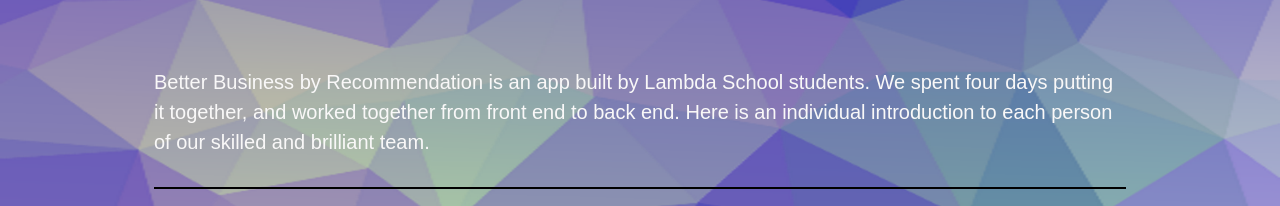
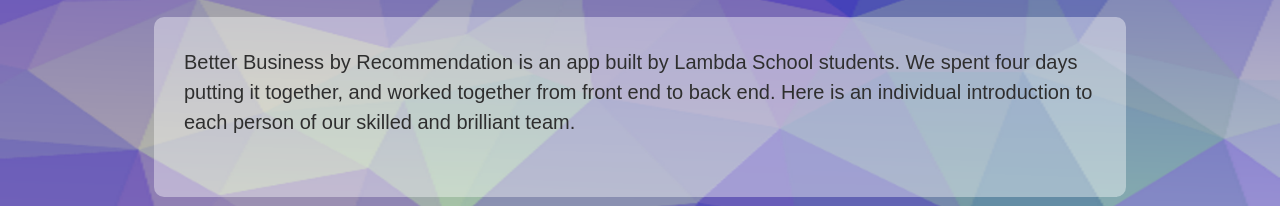
Before and after one commit to Business-Recommendation/web-ui, a website: page about.html in a window 1280 px wide. Shown: the part 59-265 px from the top of the page. Drawn offline with Linux system fonts and the light colour scheme.

Commit message:
finish styling

```diff
--- a/less/about.less
+++ b/less/about.less
@@ -3,10 +3,11 @@
     align-items: center;
     justify-content: center;
     margin: 20px auto;
-    padding-top: 5rem;
     width: 90%;
-    border-bottom: 2px solid black;
-    color: @acccent-secondary-light;
+    background-color: rgba(255,255,255,0.4);
+    color: @base-secondary-dark;
+    padding: 3rem;
+    border-radius: 10px;
     p{
         padding-bottom: 30px;
         font-size: 2rem;
--- a/less/homepage.less
+++ b/less/homepage.less
@@ -10,7 +10,7 @@
         padding: 10rem 3rem 10rem 3rem;
         border-radius: 0px 20px;
         background: rgb(255,255,255);
-        background: linear-gradient(0deg, rgba(255,255,255,0.5606617647058824) 0%, rgba(205,211,206,1) 25%, rgba(205,211,206,1) 75%, rgba(255,255,255,0) 100%);
+        background: @gradient-color-background-white-gray;
         h1{
             color:@base-secondary-dark;
         }
--- a/less/variables.less
+++ b/less/variables.less
@@ -14,6 +14,7 @@
 @accent-primary-mid: #CDD3cE;
 @base-secondary-light: #acadbc;
 @acccent-secondary-light: #f9f8f8;
+@gradient-color-background-white-gray: linear-gradient(0deg, rgba(255,255,255,0.5606617647058824) 0%, rgba(205,211,206,1) 25%, rgba(205,211,206,1) 75%, rgba(255,255,255,0) 100%);
 
 //Optional Colors
 @testcolortwo: #9FD356;
```
Also changed, not shown: css/index.css.
